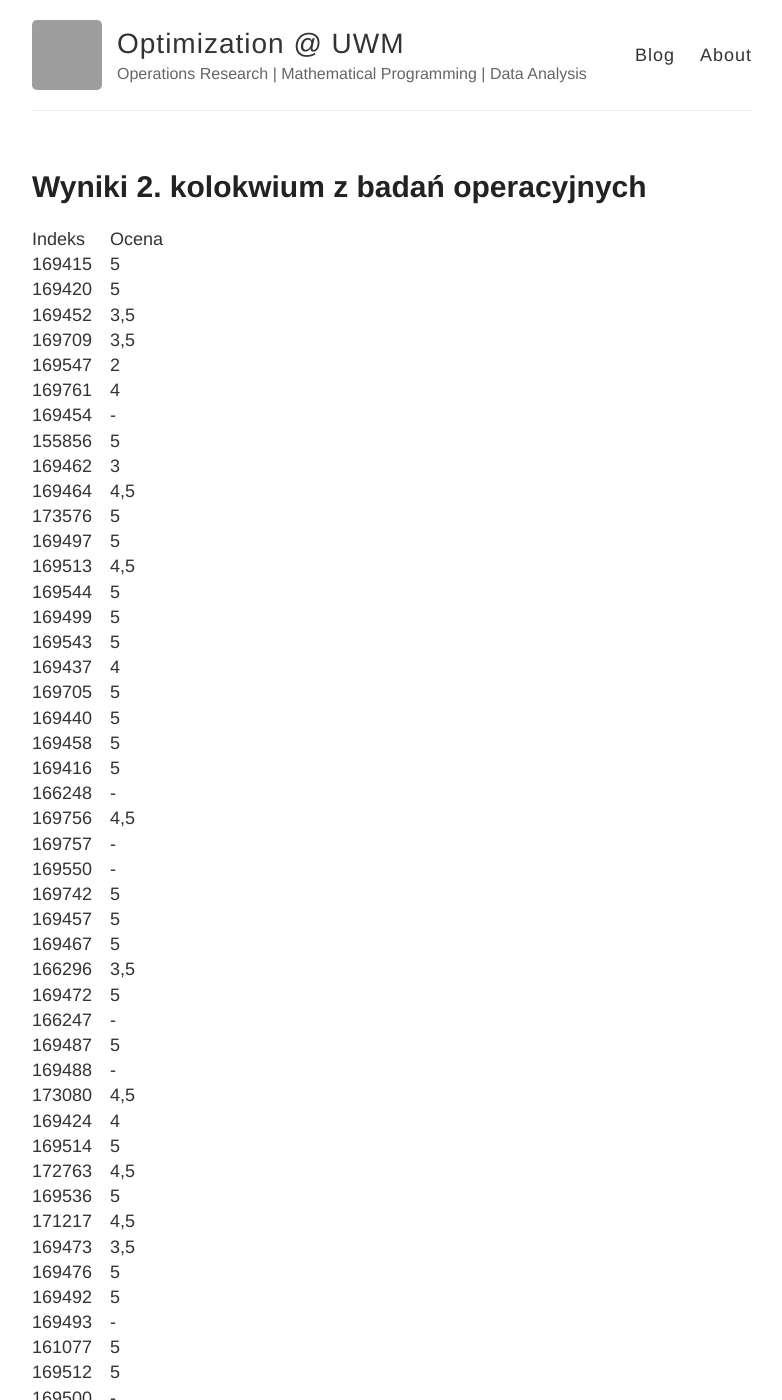
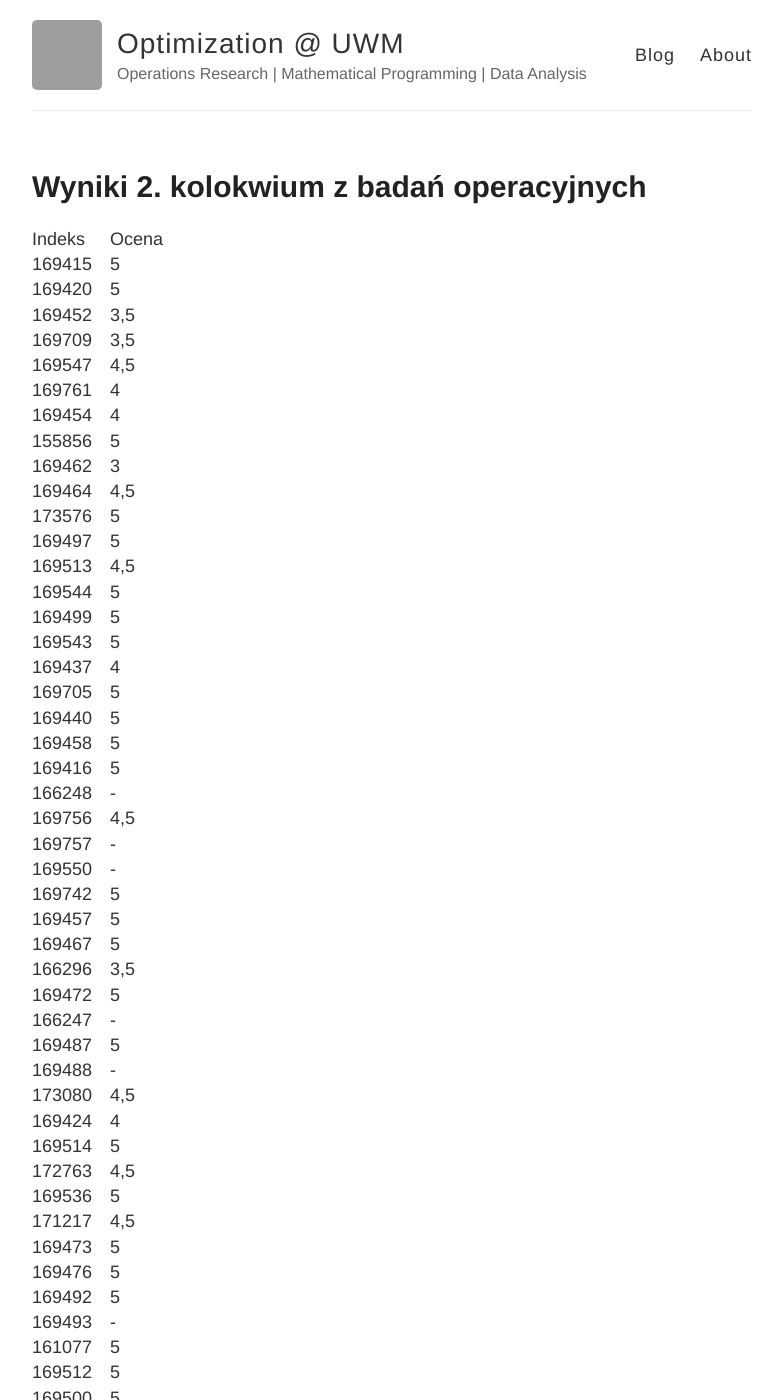
Before and after one commit to uwmopt/uwmopt.github.io, a Jekyll site: the page built from _posts/2024-12-14-Wyniki_kol2.md, in a window 1280 px wide and 1400 px high. Shown: the whole window, without its empty margins (248-1030 px from the left). Built offline with Jekyll 4.4.1, drawn with Linux system fonts in a browser that asks for light colours; grey boxes are pictures that could not be loaded.

Commit message:
Wyniki kol 2

```diff
--- a/_posts/2024-12-14-Wyniki_kol2.md
+++ b/_posts/2024-12-14-Wyniki_kol2.md
@@ -10,9 +10,9 @@ title: Wyniki 2. kolokwium z badań operacyjnych
 |169420|	5|
 |169452|	3,5|
 |169709|	3,5|
-|169547|	2|
+|169547|	4,5|
 |169761|	4|
-|169454|	-|
+|169454|	4|
 |155856|	5|
 |169462|	3|
 |169464|	4,5|
@@ -45,23 +45,23 @@ title: Wyniki 2. kolokwium z badań operacyjnych
 |172763|	4,5|
 |169536|	5|
 |171217|	4,5|
-|169473|	3,5|
+|169473|	5|
 |169476|	5|
 |169492|	5|
 |169493|	-|
 |161077|	5|
 |169512|	5|
-|169500|	-|
+|169500|	5|
 |169501|	4,5|
 |164432|	5|
 |169506|	5|
 |169507|	5|
 |162596|	3,5|
-|169509|	3,5|
+|169509|	5|
 |169510|	4|
-|169744|	-|
+|169744|	5|
 |169511|	5|
-|169432|	3,5|
+|169432|	5|
 |169541|	-|
 |166362|	3|
 |169538|	-|
```
